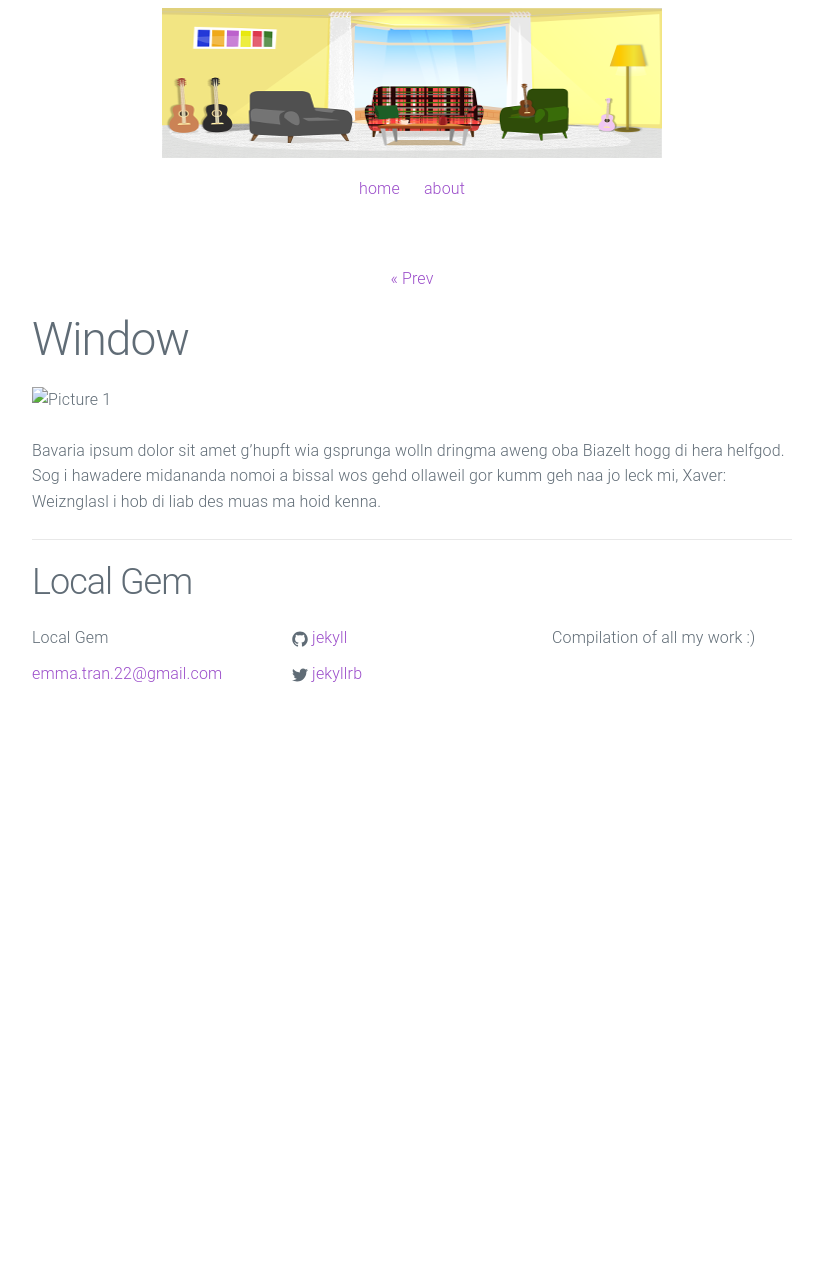
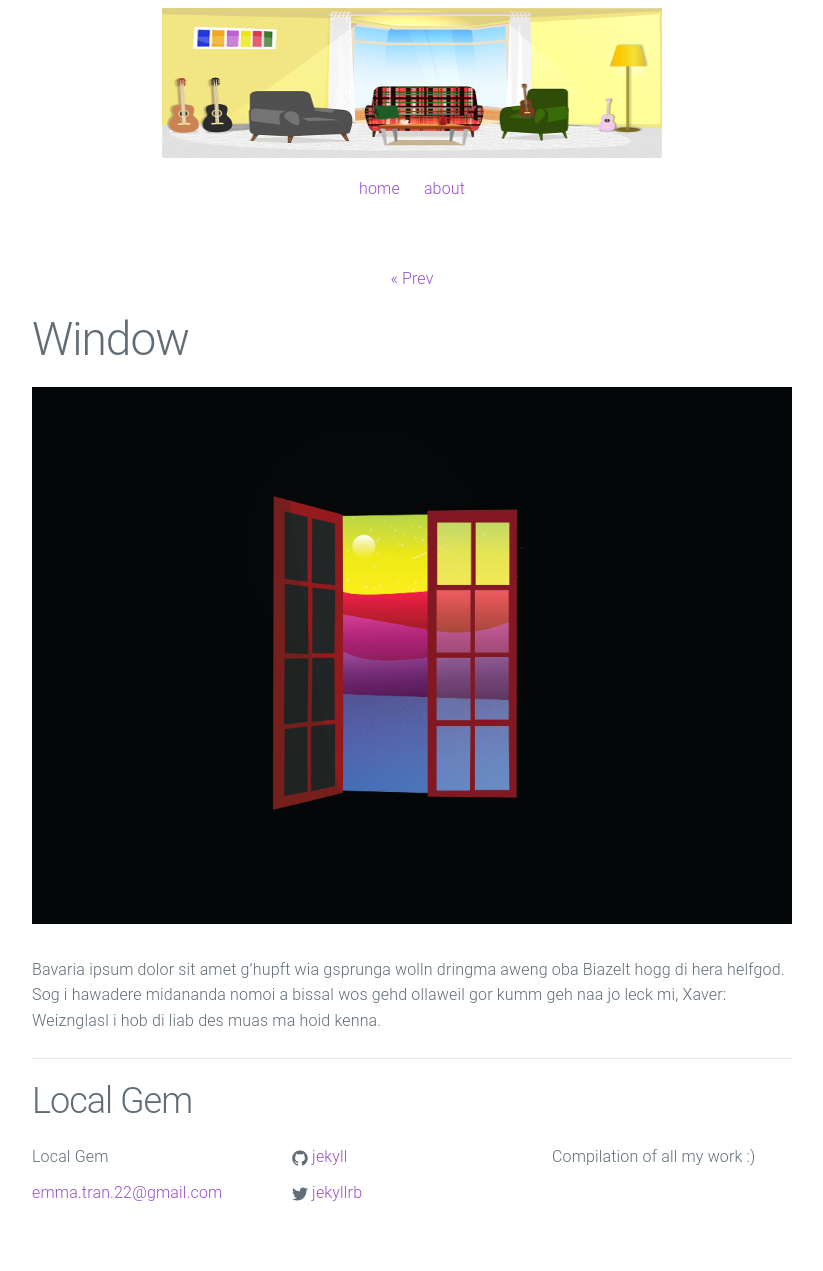
Before and after one commit to localgem/emtran, a Jekyll site: the page built from _posts/2014-10-09-welcome-to-jekyll.markdown, in a window 1280 px wide. Shown: the whole page, without its empty margins (228-1051 px from the left). Built offline with Jekyll 4.4.1, drawn with Linux system fonts in a browser that asks for light colours; before the commit the page ends 900 px from its top, so only the background shows below that.

Commit message:
testing pics

```diff
--- a/_posts/2014-10-09-welcome-to-jekyll.markdown
+++ b/_posts/2014-10-09-welcome-to-jekyll.markdown
@@ -2,9 +2,9 @@
 layout: post
 title:  "Window"
 date:   2014-10-09 15:39:40
-preview: /pictures/window.png
+preview: /website/pictures/window.png
 ---
 
-![Picture 1](pictures/window.png)
+![Picture 1](/website/pictures/window.png)
 
 Bavaria ipsum dolor sit amet g’hupft wia gsprunga wolln dringma aweng oba Biazelt hogg di hera helfgod. Sog i hawadere midananda nomoi a bissal wos gehd ollaweil gor kumm geh naa jo leck mi, Xaver: Weiznglasl i hob di liab des muas ma hoid kenna.
```
